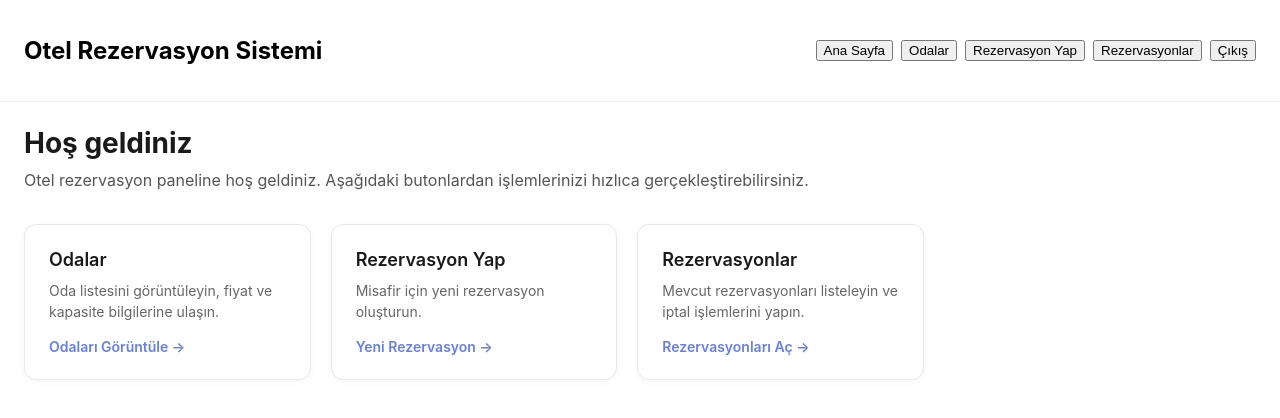
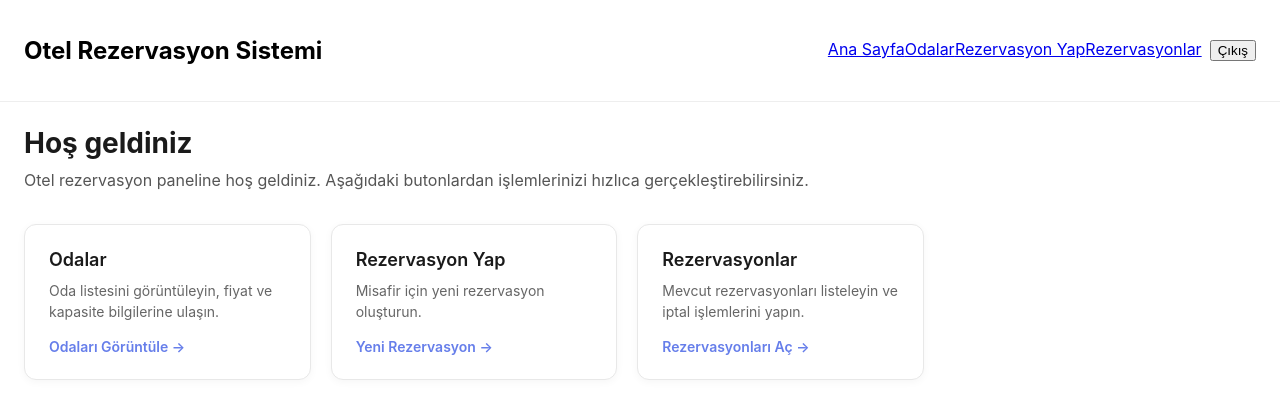
Before and after one commit to Alpgnr/hotel-reservation, a React app in the folder frontend/: page / in a window 1280 px wide. Shown: the top 418 px of the page. Built offline with nearby package versions, Linux system fonts and the light colour scheme; sample sign-in values are in the browser's storage; the HTML template or start-up script is replaced by a standard one.

Commit message:
feat: imported stuff from react-router-dom, changed routes for dashboard-nav class, added Outlet, changed route paths for app-root class

```diff
--- a/frontend/src/App.jsx
+++ b/frontend/src/App.jsx
@@ -1,4 +1,5 @@
 import { useState, useEffect } from "react";
+import { Routes, Route, Navigate, NavLink, Outlet } from "react-router-dom";
 import "./App.css";
 import Login from "./pages/login";
 import Home from "./pages/home";
@@ -7,27 +8,21 @@ import Reservations from "./pages/reservations";
 import BookRoom from "./pages/bookroom";
 import { getToken, logout } from "./api/auth";
 
-function Dashboard({ onLogout }) {
-  const [view, setView] = useState("home");
-
+function DashboardLayout({ onLogout }) {
   return (
     <div className="dashboard-root">
       <header className="dashboard-header">
         <h2>Otel Rezervasyon Sistemi</h2>
         <nav className="dashboard-nav">
-          <button onClick={() => setView("home")}>Ana Sayfa</button>
-          <button onClick={() => setView("rooms")}>Odalar</button>
-          <button onClick={() => setView("bookroom")}>Rezervasyon Yap</button>
-          <button onClick={() => setView("reservations")}>Rezervasyonlar</button>
-          <button onClick={onLogout} className="logout-btn">Çıkış</button>
+          <NavLink to="/" end>Ana Sayfa</NavLink>
+          <NavLink to="/rooms">Odalar</NavLink>
+          <NavLink to="/bookroom">Rezervasyon Yap</NavLink>
+          <NavLink to="/reservations">Rezervasyonlar</NavLink>
+          <button type="button" onClick={onLogout} className="logout-btn">Çıkış</button>
         </nav>
       </header>
-
       <main className="dashboard-main">
-        {view === "home" && <Home onNavigate={setView} />}
-        {view === "rooms" && <Rooms />}
-        {view === "bookroom" && <BookRoom />}
-        {view === "reservations" && <Reservations />}
+        <Outlet />
       </main>
     </div>
   );
@@ -49,11 +44,25 @@ function App() {
 
   return (
     <div className="app-root">
-      {authenticated ? (
-        <Dashboard onLogout={handleLogout} />
-      ) : (
-        <Login onLogin={handleLogin} />
-      )}
+      <Routes>
+        <Route path="/login" element={authenticated ? <Navigate to="/" replace /> : <Login onLogin={handleLogin} />} />
+        <Route
+          path="/"
+          element={
+            authenticated ? (
+              <DashboardLayout onLogout={handleLogout} />
+            ) : (
+              <Navigate to="/login" replace />
+            )
+          }
+        >
+          <Route index element={<Home />} />
+          <Route path="rooms" element={<Rooms />} />
+          <Route path="bookroom" element={<BookRoom />} />
+          <Route path="reservations" element={<Reservations />} />
+        </Route>
+        <Route path="*" element={<Navigate to={authenticated ? "/" : "/login"} replace />} />
+      </Routes>
     </div>
   );
 }
```
